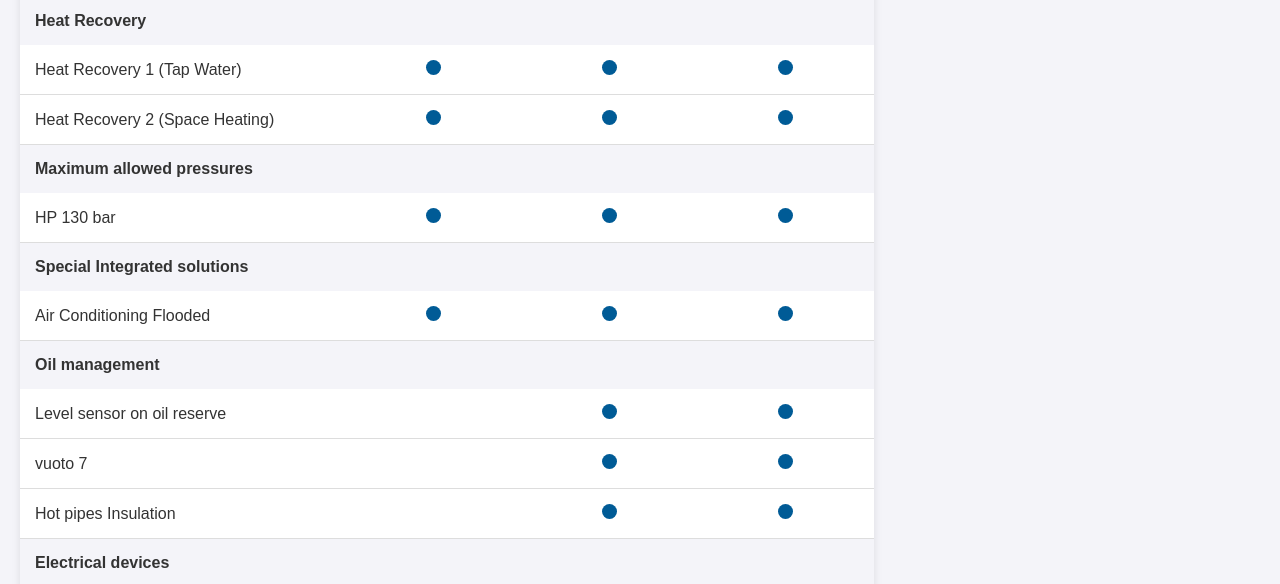
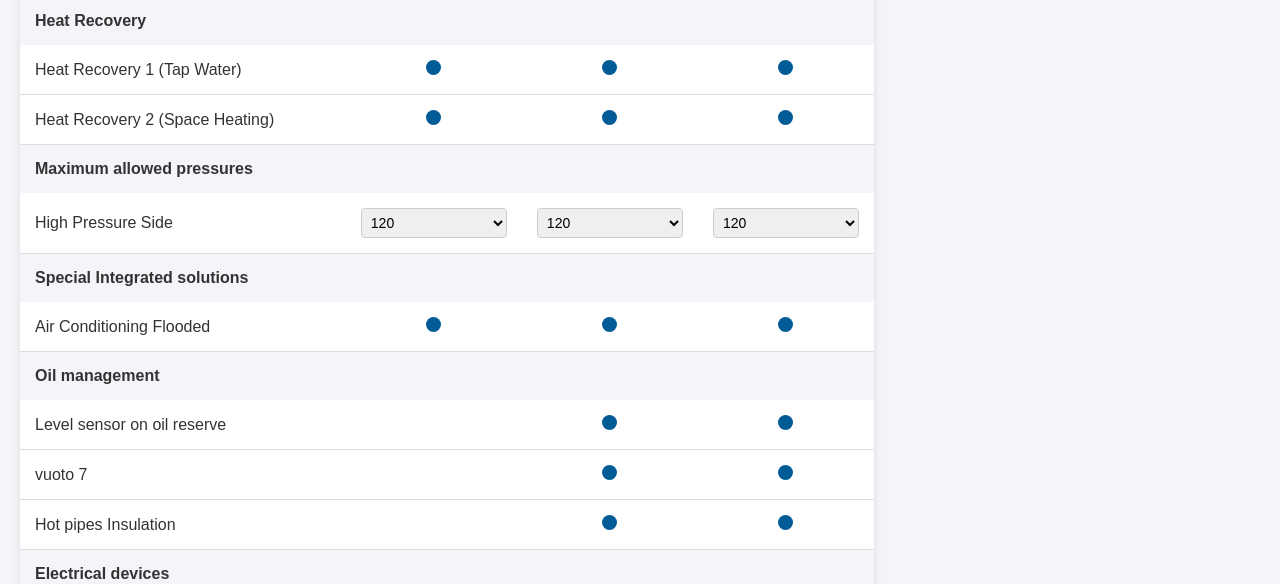
Before and after one commit to AlessEnex/Product_Selector, a plain HTML site: page index.html in a window 1280 px wide. Shown: the part 150-734 px from the top of the page. Drawn offline with Linux system fonts and the light colour scheme.

Commit message:
Update index.html

```diff
--- a/index.html
+++ b/index.html
@@ -41,11 +41,27 @@
                 <tr class="separator">
                     <td colspan="4" style="text-align: left; font-weight: bold;">Maximum allowed pressures</td>
                 </tr>
+
                 <tr data-feature="feature3">
-                    <td onclick="toggleFilter('feature3')">HP 130 bar</td>
-                    <td class="smart-retail feature3"><span class="dot"></span></td>
-                    <td class="senna feature3"><span class="dot"></span></td>
-                    <td class="neva-elba feature3"><span class="dot"></span></td>
+                <td onclick="toggleFilter('feature3')">High Pressure Side</td>
+                    <td class="smart-retail feature3">
+                        <select>
+                            <option value="120">120</option>
+                            <option value="130">130</option>
+                        </select>
+                    </td>
+                    <td class="senna feature3">
+                        <select>
+                            <option value="120">120</option>
+                            <option value="130">130</option>
+                        </select>
+                    </td>
+                    <td class="neva-elba feature3">
+                        <select>
+                            <option value="120">120</option>
+                            <option value="130">130</option>
+                        </select>
+                    </td>
                 </tr>
 
 
```
